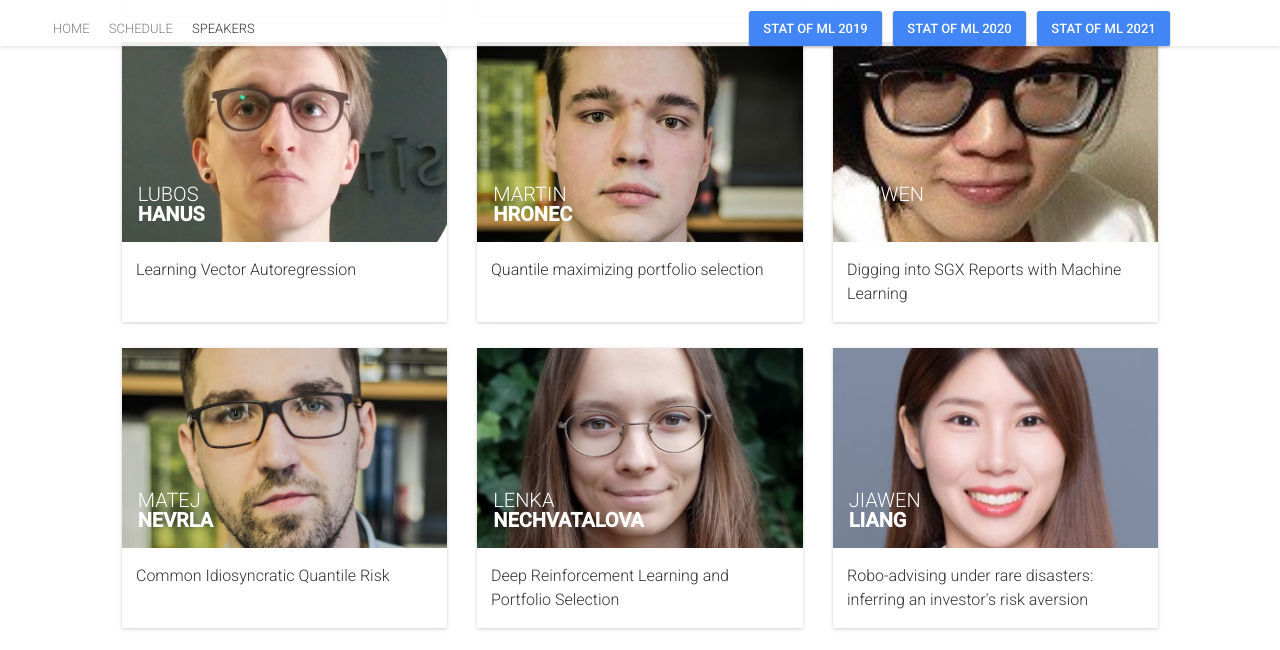
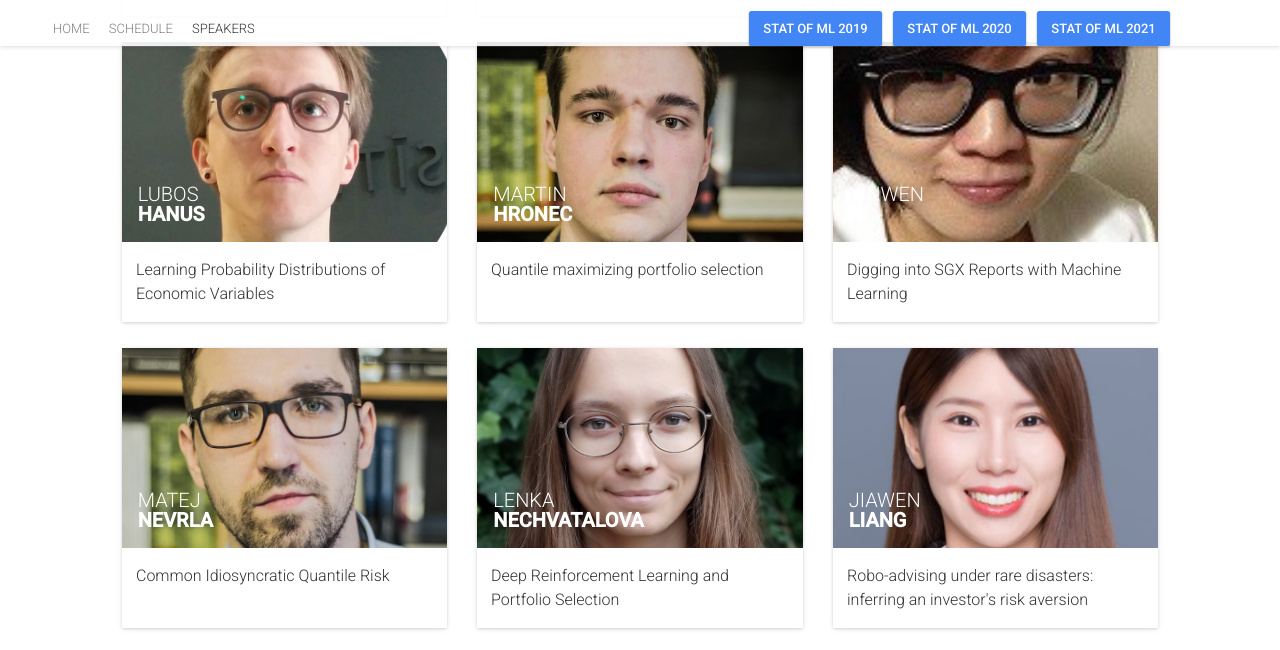
Before and after one commit to barunik/Prague2022, a Jekyll site: the page built from speakers.html, in a window 1280 px wide and 900 px high, scrolled down 3169 px, cut to the strip 0-650 px from the top of the window. Built offline with Jekyll 4.4.1, drawn with Linux system fonts in a browser that asks for light colours; nearby versions of some CDN libraries; comment, search, counter and statistics services are not loaded.

Commit message:
Update sessions.yml

```diff
--- a/_data/sessions.yml
+++ b/_data/sessions.yml
@@ -309,7 +309,7 @@ diversification"
 
 -
     id: 030
-    title: "Learning Vector Autoregression"
+    title: "Learning Probability Distributions of Economic Variables"
     description: "Authors:  Lubos Hanus<br/>
     <p>Abstract:   TBA </p>"
     subtype: Presentation
```
